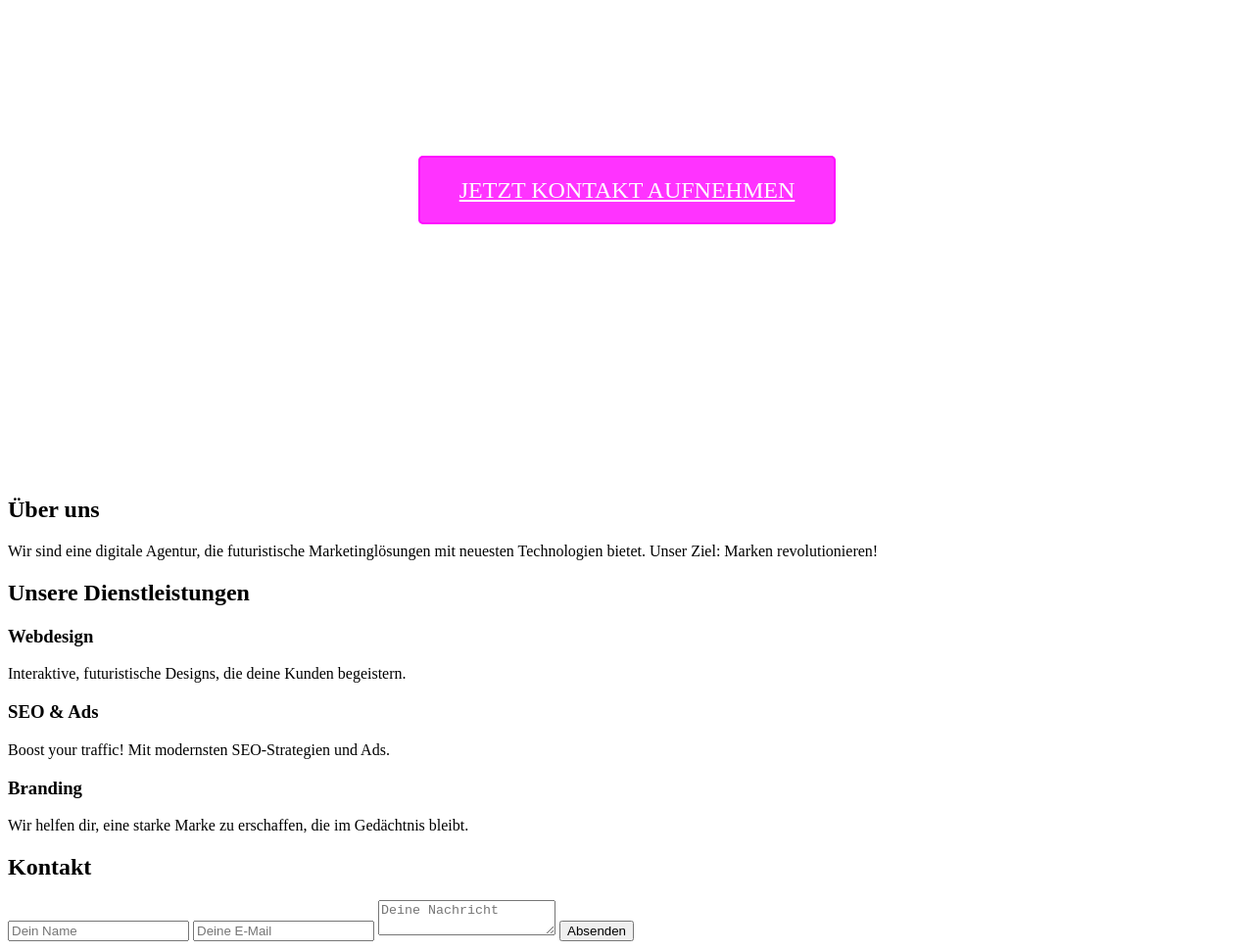
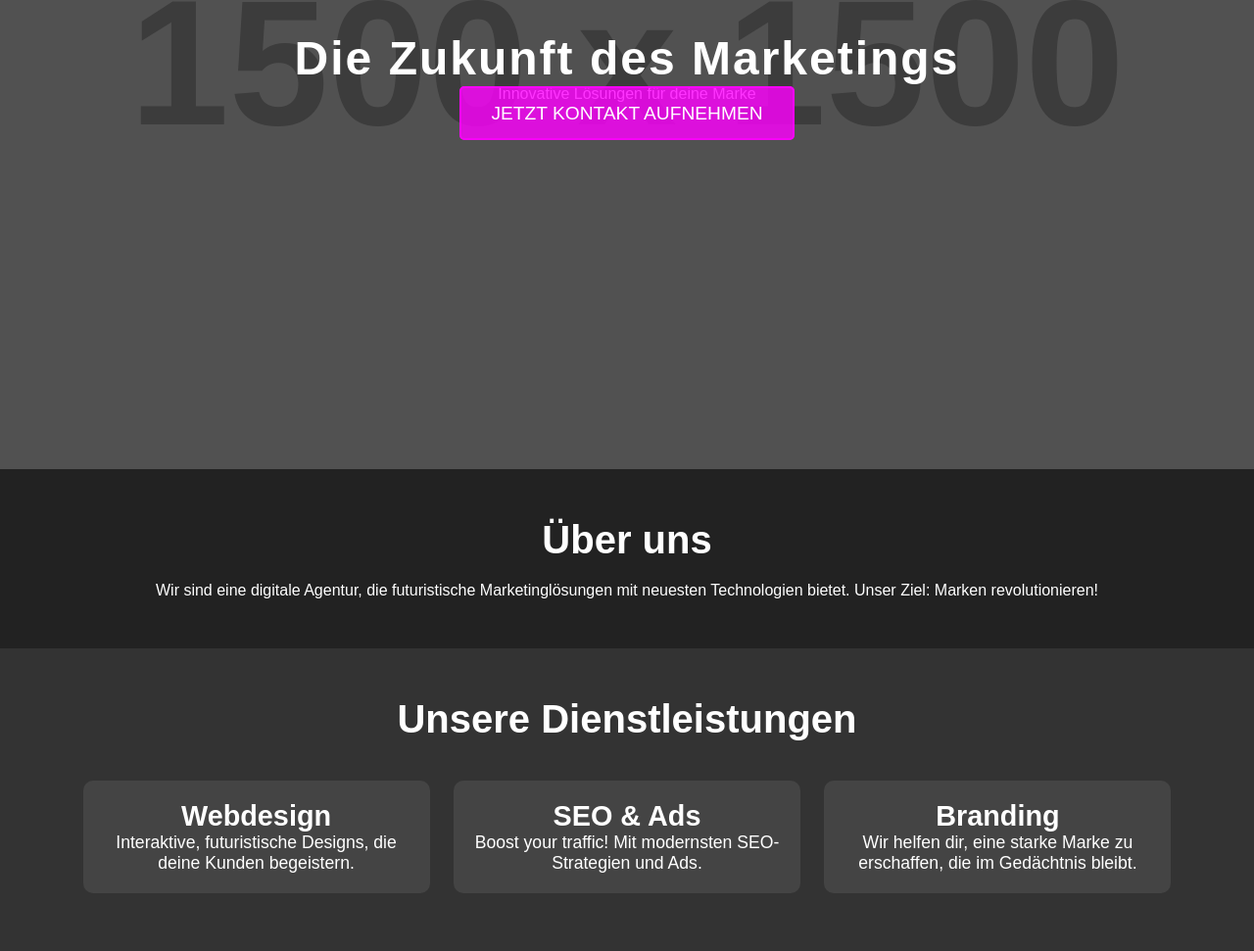
Before and after one commit to hendocoin/agentur, a plain HTML site: page index.html in a window 1280 px wide. Shown: the part 321-1292 px from the top of the page at 98% size. Drawn offline with Linux system fonts and the light colour scheme; placeholder pictures from the web are drawn by us; a script that the page names is missing.

Commit message:
Update style.css

```diff
--- a/css/style.css
+++ b/css/style.css
@@ -1,31 +1,61 @@
+/* Allgemeine Styles */
+* {
+  margin: 0;
+  padding: 0;
+  box-sizing: border-box;
+}
+
+body {
+  font-family: 'Arial', sans-serif;
+  background-color: #111;
+  color: white;
+}
+
+/* Hero Section */
 #hero {
   position: relative;
   height: 100vh;
-  background: url('your-futuristic-video-or-image.mp4') no-repeat center center fixed;
+  background: url('https://via.placeholder.com/1500') no-repeat center center fixed;
   background-size: cover;
   display: flex;
   justify-content: center;
   align-items: center;
+  text-align: center;
   color: white;
-  text-align: center;
+}
+
+#hero .overlay {
+  position: absolute;
+  top: 0;
+  left: 0;
+  right: 0;
+  bottom: 0;
+  background: rgba(0, 0, 0, 0.6);
+  z-index: 1;
+}
+
+#hero .content {
+  z-index: 2;
+  opacity: 0;
+  animation: fadeIn 2s ease-in-out forwards;
 }
 
 h1 {
-  font-size: 4rem;
-  text-transform: uppercase;
+  font-size: 3rem;
   letter-spacing: 2px;
-  animation: fadeIn 2s ease-in-out;
 }
 
 .cta-button {
-  padding: 20px 40px;
-  font-size: 1.5rem;
+  padding: 15px 30px;
+  font-size: 1.2rem;
   background: rgba(255, 0, 255, 0.8);
   color: white;
   border: 2px solid rgba(255, 0, 255, 0.8);
   border-radius: 5px;
   text-transform: uppercase;
   cursor: pointer;
+  text-decoration: none;
+  margin-top: 20px;
   transition: all 0.3s ease;
 }
 
@@ -33,3 +63,91 @@ h1 {
   background: rgba(255, 255, 255, 0.2);
   color: #ff00ff;
 }
+
+/* About Section */
+#about {
+  padding: 50px;
+  text-align: center;
+  background: #222;
+}
+
+#about h2 {
+  font-size: 2.5rem;
+  margin-bottom: 20px;
+}
+
+/* Services Section */
+#services {
+  padding: 50px;
+  text-align: center;
+  background: #333;
+}
+
+#services h2 {
+  font-size: 2.5rem;
+  margin-bottom: 30px;
+}
+
+.service-card {
+  display: inline-block;
+  width: 30%;
+  background: #444;
+  padding: 20px;
+  margin: 10px;
+  border-radius: 10px;
+  transition: transform 0.3s ease, background 0.3s ease;
+}
+
+.service-card:hover {
+  transform: translateY(-10px);
+  background: rgba(255, 0, 255, 0.6);
+}
+
+.service-card h3 {
+  font-size: 1.8rem;
+}
+
+.service-card p {
+  font-size: 1.1rem;
+}
+
+/* Contact Section */
+#contact {
+  padding: 50px;
+  background: #111;
+  text-align: center;
+}
+
+#contact h2 {
+  font-size: 2.5rem;
+  margin-bottom: 20px;
+}
+
+#contact form input,
+#contact form textarea {
+  width: 60%;
+  padding: 10px;
+  margin: 10px;
+  border: none;
+  border-radius: 5px;
+}
+
+#contact form button {
+  padding: 15px 30px;
+  background: #ff00ff;
+  color: white;
+  border: none;
+  border-radius: 5px;
+  cursor: pointer;
+  transition: all 0.3s ease;
+}
+
+#contact form button:hover {
+  background: #ff66ff;
+}
+
+/* Animations */
+@keyframes fadeIn {
+  0% { opacity: 0; }
+  100% { opacity: 1; }
+}
```
